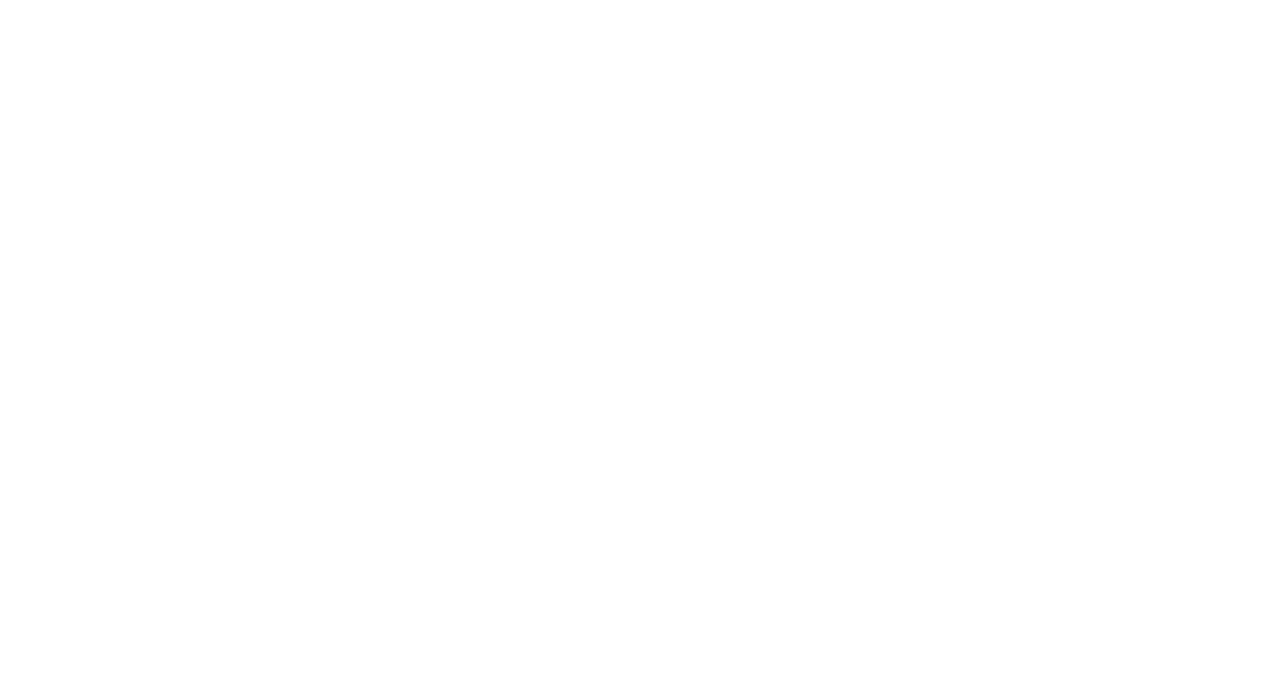
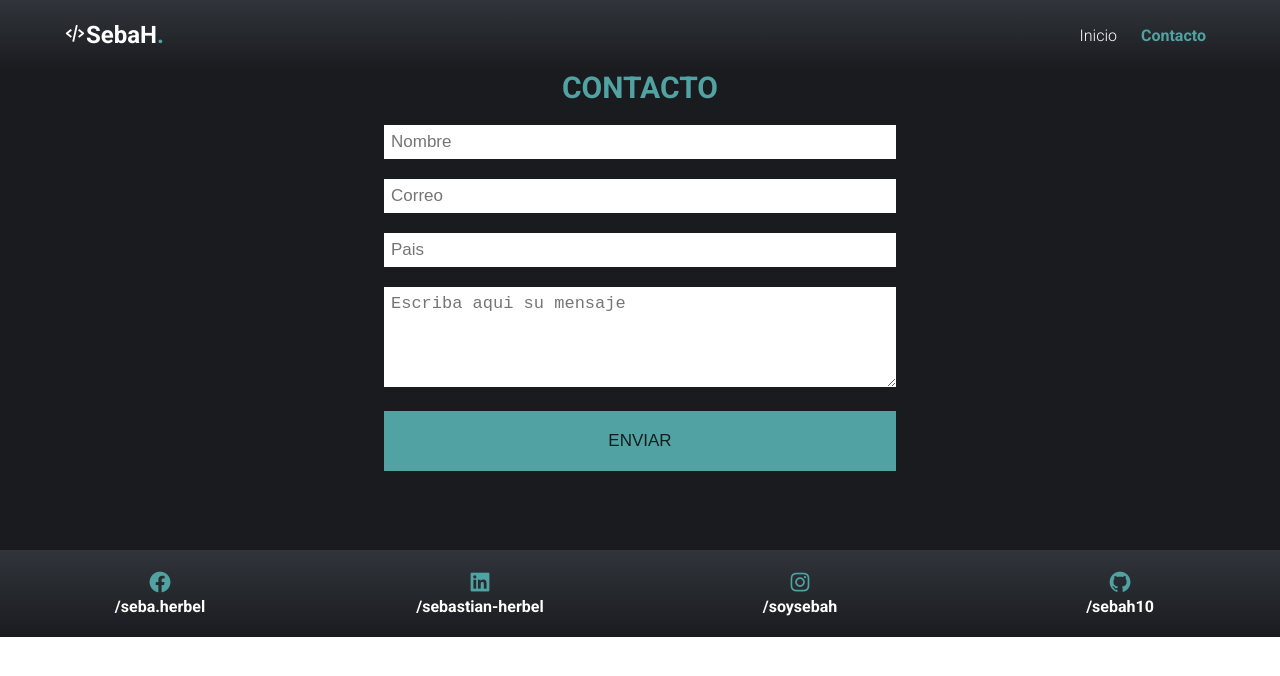
Before and after one commit to sebah10/proyecto-desarrollo, a plain HTML site: page contacto.html in a window 1280 px wide. Drawn offline with nearby package versions, Linux system fonts and the light colour scheme.

Commit message:
Se agrego la pagina de contacto con las redes sociales

```diff
--- a/contacto.html
+++ b/contacto.html
@@ -0,0 +1,74 @@
+<!DOCTYPE html>
+<html lang="es">
+<head>
+    <meta charset="UTF-8">
+    <meta name="viewport" content="width=device-width, initial-scale=1.0">
+    <meta name="keywords" content="Desarrollo web, web Developer, crea tu pagina, html, css arma tu pagina">
+    <meta name="description" content="Desarrollamos tu pagina Web a medida">
+    <title>SEBAH Web Developer</title>
+    <link rel="stylesheet" href="css/styles.css">
+    <link rel="stylesheet" href="https://cdnjs.cloudflare.com/ajax/libs/animate.css/4.1.1/animate.min.css"  />
+    <link href='https://unpkg.com/boxicons@2.0.7/css/boxicons.min.css' rel='stylesheet'>
+</head>
+<body>
+    <header class="hero">
+        <nav class="nav__hero">
+            <div class="container nav__container">
+                <div class="logo">
+                    <h2 class="logo__name"><i class='bx bx-code-alt'></i>SebaH<span class="point">.</span>
+                    </h2>
+                </div>
+                <div class="links">
+                    <a href="index.html" class="link">Inicio</a>
+                    <!-- <a href="#" class="link">Servicios</a>
+                    <a href="#" class="link">Proyectos</a>
+                    <a href="#" class="link">Clientes</a> -->
+                    <a href="contacto.html" class="link link--active">Contacto</a>
+                </div>
+            </div>
+        </nav>
+    </header>
+
+    <main>
+        <div class="form">
+            <section class="contact__form">
+                <form action="" class="formulario">
+                <h2>Contacto</h2>
+                <input type="text" name="Nombre" placeholder="Nombre">
+                <input type="text" name="Correo" placeholder="Correo">
+                <input type="text" name="Pais" placeholder="Pais">
+                <textarea name="mensaje" placeholder="Escriba aqui su mensaje"></textarea>
+                <input type="button" value="ENVIAR" id="boton">
+                </form>
+            </section>
+        </div>
+    </main>
+
+
+    <footer class="redes-sociales">
+        <div class="contact">
+            <div class="contacto_item">
+                <i class='socialmedia__icon bx bxl-facebook-circle'></i>
+                <a class="contact__title" href="https://www.facebook.com/seba.herbel">/seba.herbel</a>
+            </div>
+
+            <div class="contacto_item">
+                <i class='socialmedia__icon bx bxl-linkedin-square' ></i>
+                <a class="contact__title" href="https://www.linkedin.com/in/sebastian-herbel/">/sebastian-herbel</a>
+            </div>
+
+            <div class="contacto_item">
+                <i class='socialmedia__icon bx bxl-instagram'></i>
+                <a class="contact__title" href="https://www.instagram.com/soysebah/">/soysebah</a>
+            </div>
+
+            <div class="contacto_item item__contact--gold">
+                <i class='socialmedia__icon bx bxl-github'></i>
+                <a class="contact__title" href="https://github.com/sebah10">/sebah10</a>
+            </div>
+
+        </div>
+
+    </footer>
+</body>
+</html>
--- a/css/styles.css
+++ b/css/styles.css
@@ -571,6 +571,79 @@ body {
     line-height: 20px;
 }
 
+
+
+/* CONTACTO */
+
+.form {
+    background: var(--black1);
+    height: 480px;
+}
+
+.contact__form {
+    width: 100%;
+    padding: 0 30%;
+}
+
+.formulario h2 {
+    color: var(--waterblue);
+    font-size: 2.5em;
+    text-transform: uppercase;
+    text-align: center;
+    margin: 0;
+    font-size: 30px;
+    margin-bottom: 20px;
+    width: 100%;
+
+}
+
+.form input, textarea {
+    width: 100%;
+    margin-bottom: 20px;
+    padding: 7px;
+    font-size: 17px;
+    border: none;
+    color: var(--black1);
+}
+
+textarea {
+    min-height: 100px;
+    max-height: 200px;
+    max-width: 100%;
+}
+
+#boton {
+    background: var(--waterblue);
+    padding: 20px;
+}
+
+#boton:hover {
+    cursor: pointer;
+
+}
+
+.contacto_item {
+    width: 25%;
+    padding: 20px 0;
+    text-align: center;
+    background: linear-gradient(180deg, #30353b 0%, #1a1b1f 100%);
+}
+
+.contacto_item a {
+    display: block;
+    text-decoration: none;
+    font-weight: 600;
+    color: #fff;
+}
+
+.redes-sociales .socialmedia__icon {
+    font-size: 25px;
+    margin: 0;
+    color: var(--waterblue);
+
+}
+
+
 @media screen and (max-width:900px) {
     .mockup {
         width: 600px;
@@ -685,7 +758,7 @@ body {
         flex-direction: column-reverse;
         justify-content: flex-end;
         height: auto;
-        /* padding: 30px 0; */
+        /* padding: 30px 0;
     }
 
     .hero__textos{
```
Also changed, not shown: index.html (+4 -4 lines).
